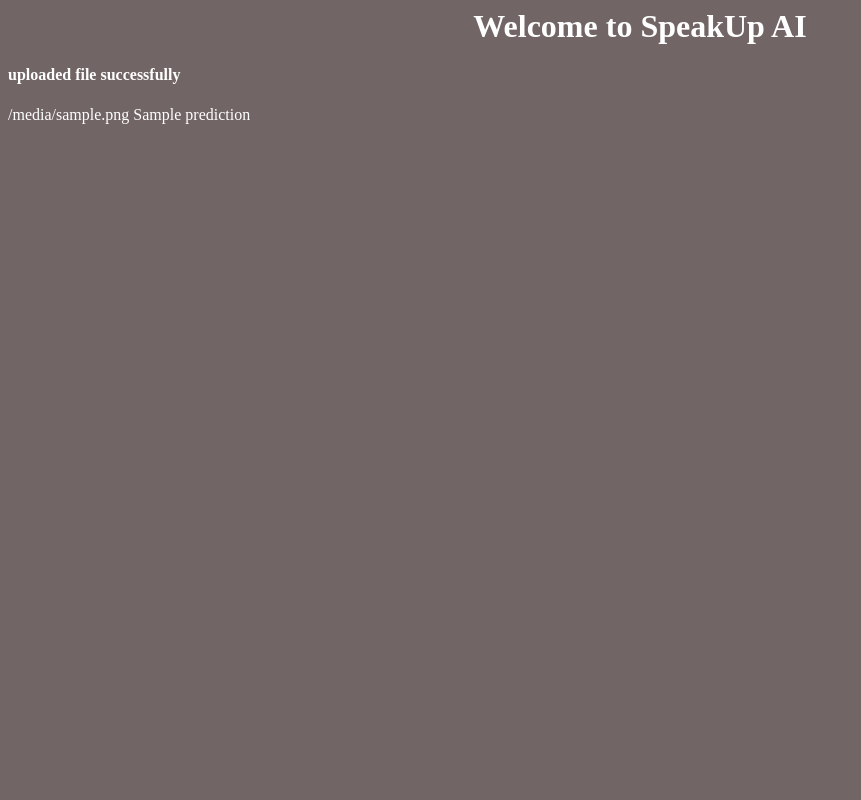
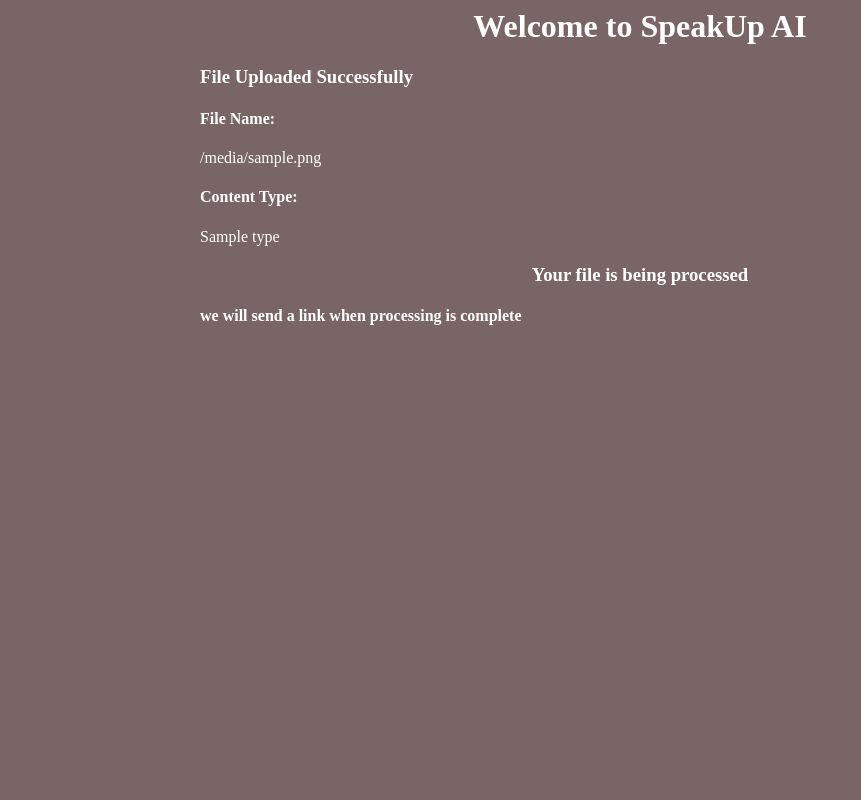
Before and after one commit to speakupai/ml_deployment, a FastAPI app: template templates/upload_page.html in a window 1280 px wide. Shown: the whole page, without its empty margins (0-861 px from the left). Run offline with FastAPI, Linux system fonts and the light colour scheme; the template is opened without the code that fills it: most values are stand-ins (such as "Sample title", 1, 10 or a date in 2020).

Commit message:
add background task

```diff
--- a/main.py
+++ b/main.py
@@ -6,7 +6,7 @@
 
 # 1. Library imports
 import uvicorn
-from fastapi import FastAPI, Request, File, UploadFile
+from fastapi import FastAPI, Request, File, UploadFile, BackgroundTasks
 from fastapi.responses import HTMLResponse
 #from fastapi.responses import HTMLResponse, FileResponse
 from fastapi.staticfiles import StaticFiles
@@ -32,7 +32,10 @@
     return templates.TemplateResponse("welcome.html", {"request": request, "message":"message"})
 
 @app.post("/uploads")
-async def create_upload_file( request:Request, file: UploadFile = File(...)):
+async def create_upload_file(request:Request,
+                            background_tasks:BackgroundTasks,
+                            file: UploadFile = File(...),
+                            ):
 
     tmp_uploads_path = './uploads/'
 
@@ -42,11 +45,13 @@
     p = Path(tmp_uploads_path + file.filename)
     save_uploaded_file(file, p)
 
-    #prediction  = predict_type(p)
-    inference(p)
+    background_tasks.add_task(inference(p), message='your file is being processed')
 
-    return templates.TemplateResponse("upload_page.html", {"request": request, "filename": file.filename})
-    #{"request": request, "filename": file.filename, "prediction":prediction})
+    return templates.TemplateResponse("upload_page.html",
+                                    {"request": request,
+                                    "filename": file.filename,
+                                    "type":file.content_type,
+                                    "message":"file is processing"})
 
 
 def save_uploaded_file(upload_file: UploadFile, destination: Path) -> None:
@@ -55,3 +60,7 @@
             shutil.copyfileobj(upload_file.file, buffer)
     finally:
         upload_file.file.close()
+
+'''@app.get("/inf")
+async def run_inference(path):
+    inference(path)'''
--- a/templates/upload_page.html
+++ b/templates/upload_page.html
@@ -5,7 +5,7 @@
 
 <style>
     body {
-        background-color: rgb(114, 101, 101);
+        background-color: rgb(121, 101, 101);
         color: white;
     }
 </style>
@@ -13,12 +13,16 @@
 <body>
     <h1 style="text-align: center;">Welcome to SpeakUp AI</h1>
     <div>
-        <h4>uploaded file successfully</h4>
-        <output>{{filename}}</output>
-        <output>{{prediction}}</output>
+        <h3 style="margin-left: 2in;">File Uploaded Successfully</h3>
+        <h4 style="margin-left: 2in;">File Name:</h4>
+        <output style="margin-left: 2in;">{{filename}}</output><br>
+        <h4 style="margin-left: 2in;">Content Type:</h4>
+        <output style="margin-left: 2in;">{{type}}</output><br>
     </div>
     <div>
-
+        <h3 style="text-align: center;">Your file is being processed</h3>
+        <h4 style="margin-left: 2in;">we will send a link when processing is complete</h4>
+        <output style="margin-left: 2in;">{{message}}</output><br>
     </div>
 </body>
 </html>
```
